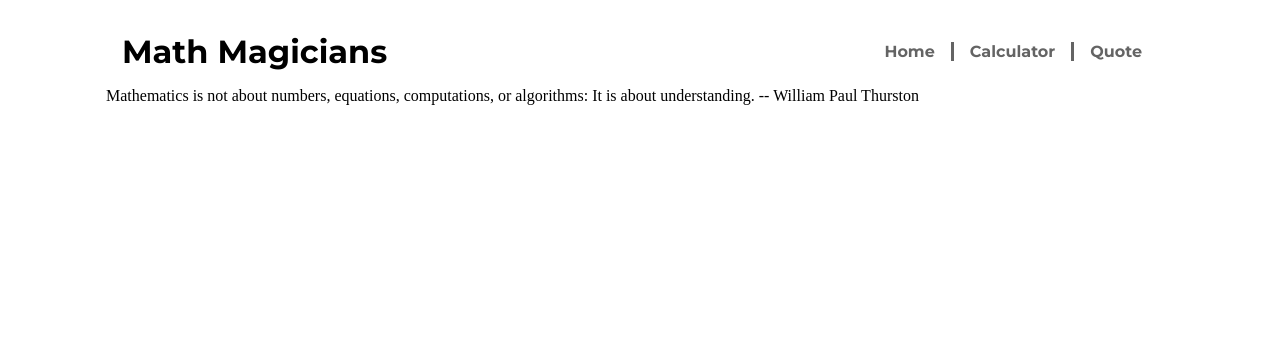
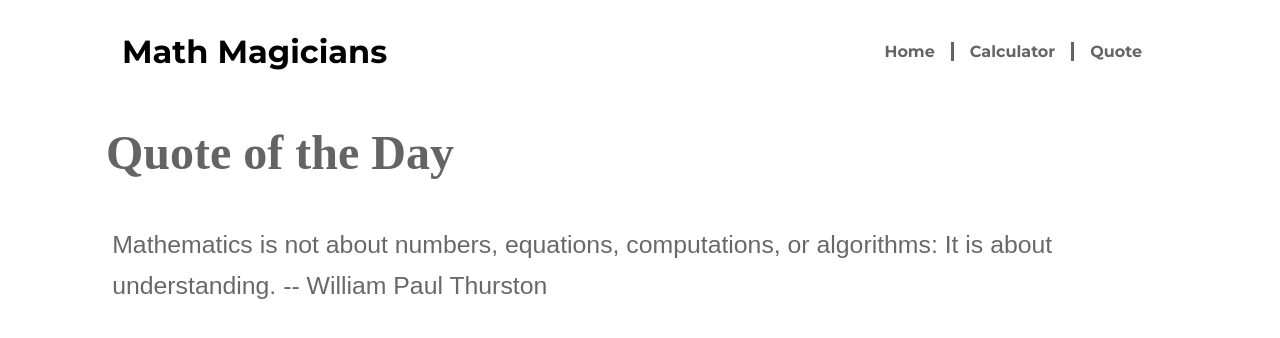
Before and after one commit to zainsadaqat/math-magician, a React (Create React App) app: page /quote in a window 1280 px wide. Shown: the top 338 px of the page. Built offline with nearby package versions, Linux system fonts and the light colour scheme.

Commit message:
Create Quote component

```diff
--- a/src/components/Quote.js
+++ b/src/components/Quote.js
@@ -3,7 +3,8 @@ import React from 'react';
 const Quote = () => {
   return (
     <section>
-      <p>
+      <h2 className="heading">Quote of the Day</h2>
+      <p className="paragraph">
         Mathematics is not about numbers, equations, computations, or
         algorithms: It is about understanding. -- William Paul Thurston
       </p>
```
